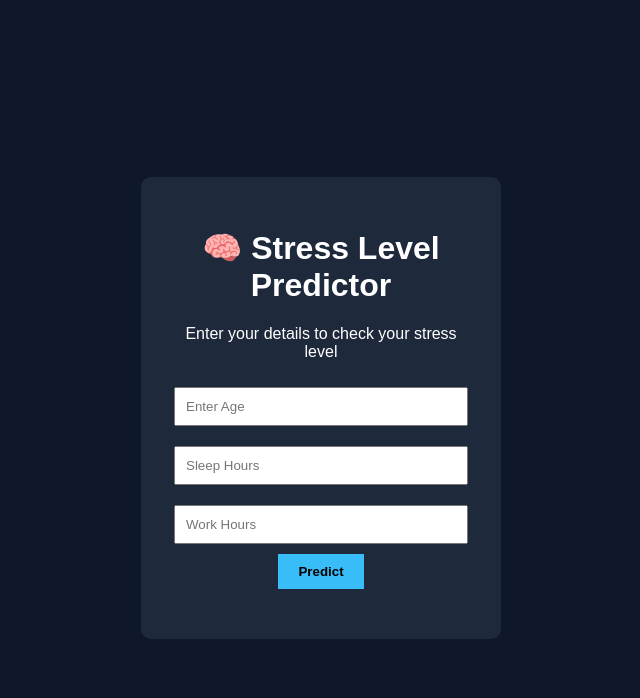
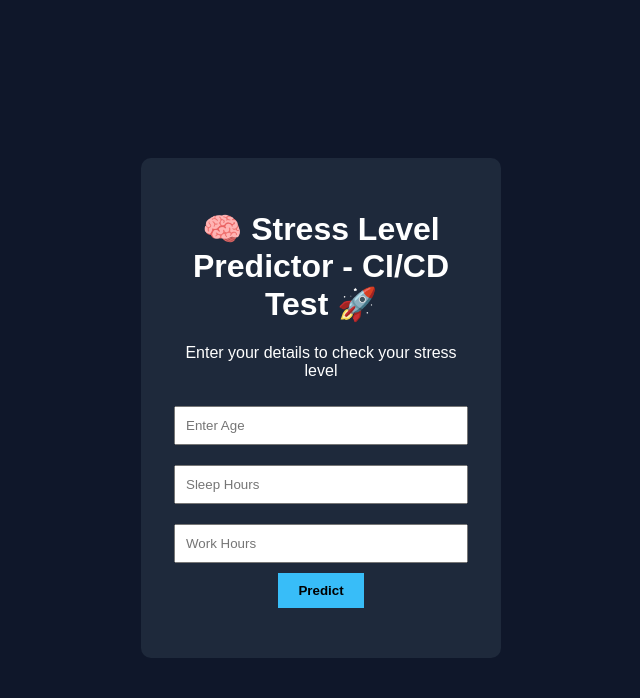
Before and after one commit to batturashmitha1984/stress-project, a Flask app: page / in a window 1280 px wide. Shown: the top 698 px of the page, without its empty margins (319-959 px from the left). Run offline with Flask 3, Linux system fonts and the light colour scheme; parts of the project's set-up code (start-up, migrations or seed data) failed here and were passed over.

Commit message:
Update webpage heading for CI/CD test

```diff
--- a/templates/index.html
+++ b/templates/index.html
@@ -7,7 +7,7 @@
 <body>
 
 <div class="container">
-    <h1>🧠 Stress Level Predictor</h1>
+    <h1>🧠 Stress Level Predictor - CI/CD Test 🚀</h1>
     <p>Enter your details to check your stress level</p>
 
     <form id="form">
```
